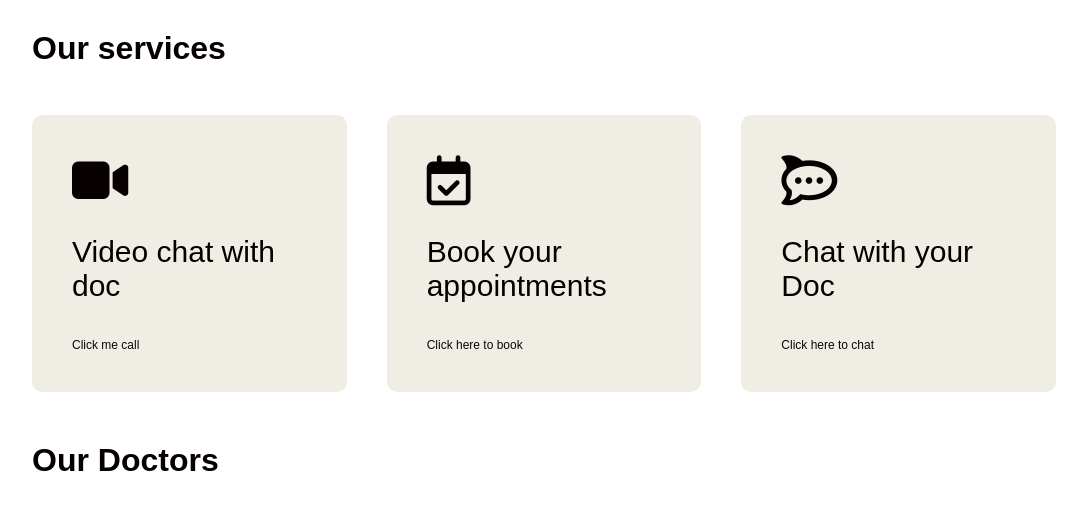
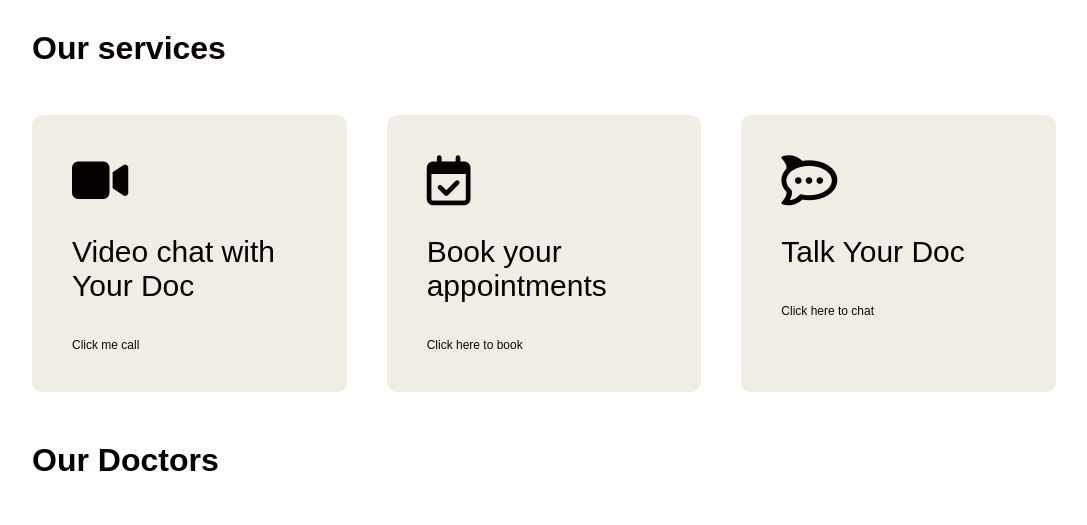
Before and after one commit to hamdani2020/EDoc, a Flask app: page / in a window 1280 px wide. Shown: the part 1532-2057 px from the top of the page, without its empty margins (96-1183 px from the left). Run offline with Flask 3, Linux system fonts and the light colour scheme; some libraries are stand-ins or nearby versions.

```diff
--- a/templates/index.html
+++ b/templates/index.html
@@ -93,7 +93,7 @@
         <div class="services-list">
             <div>
                 <i class="fa-solid fa-video"></i><!-------------------logo ---------------------->
-                <h2>Video chat with doc</h2>
+                <h2>Video chat with Your Doc</h2>
                 <p></p>
                 <a href="/form"><span>Click me call</span></a>
             </div>
@@ -105,7 +105,7 @@
             </div>
             <div>
                 <i class="fa-brands fa-rocketchat"></i><!-------------------logo ---------------------->
-                <h2>Chat with your Doc</h2>
+                <h2>Talk Your Doc</h2>
                 <p></p>
                 <a href="/docs"><span>Click here to chat</span></a></a>
             </div>
```
Also changed, not shown: README.md.
